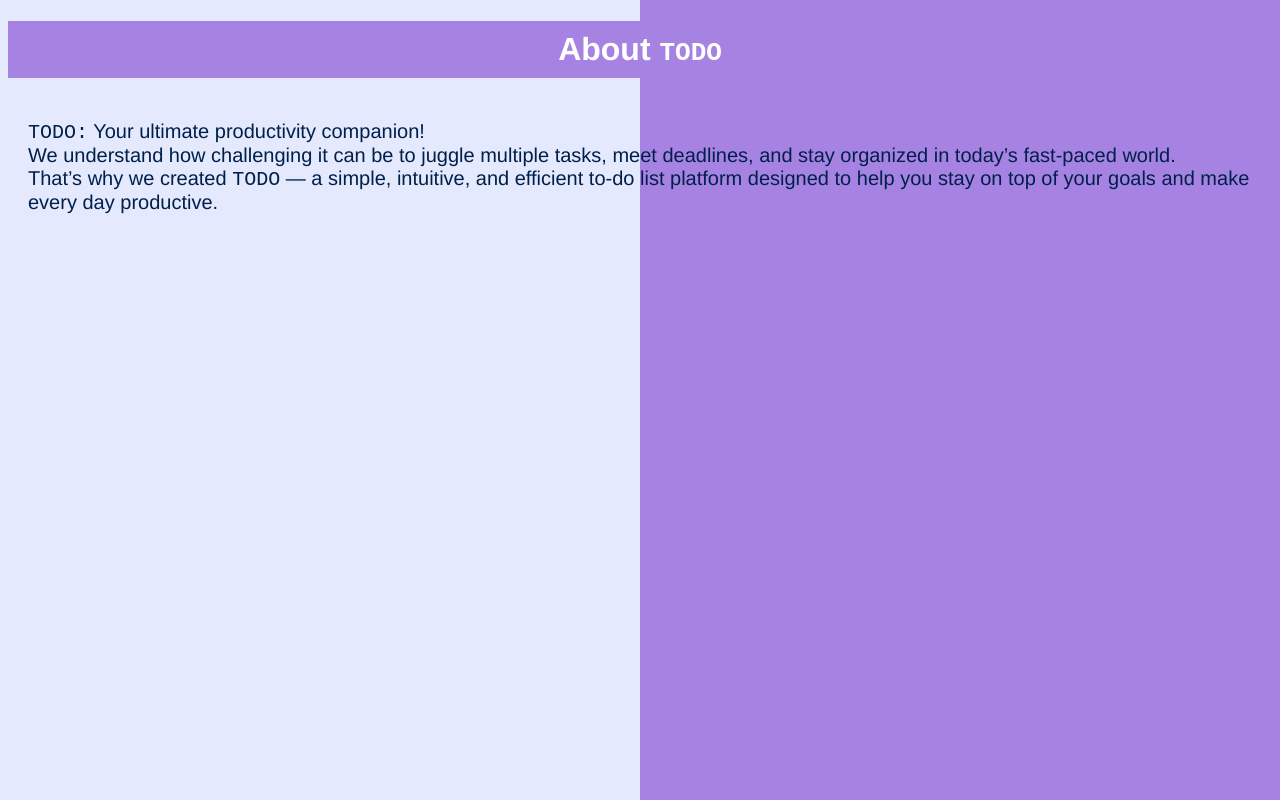
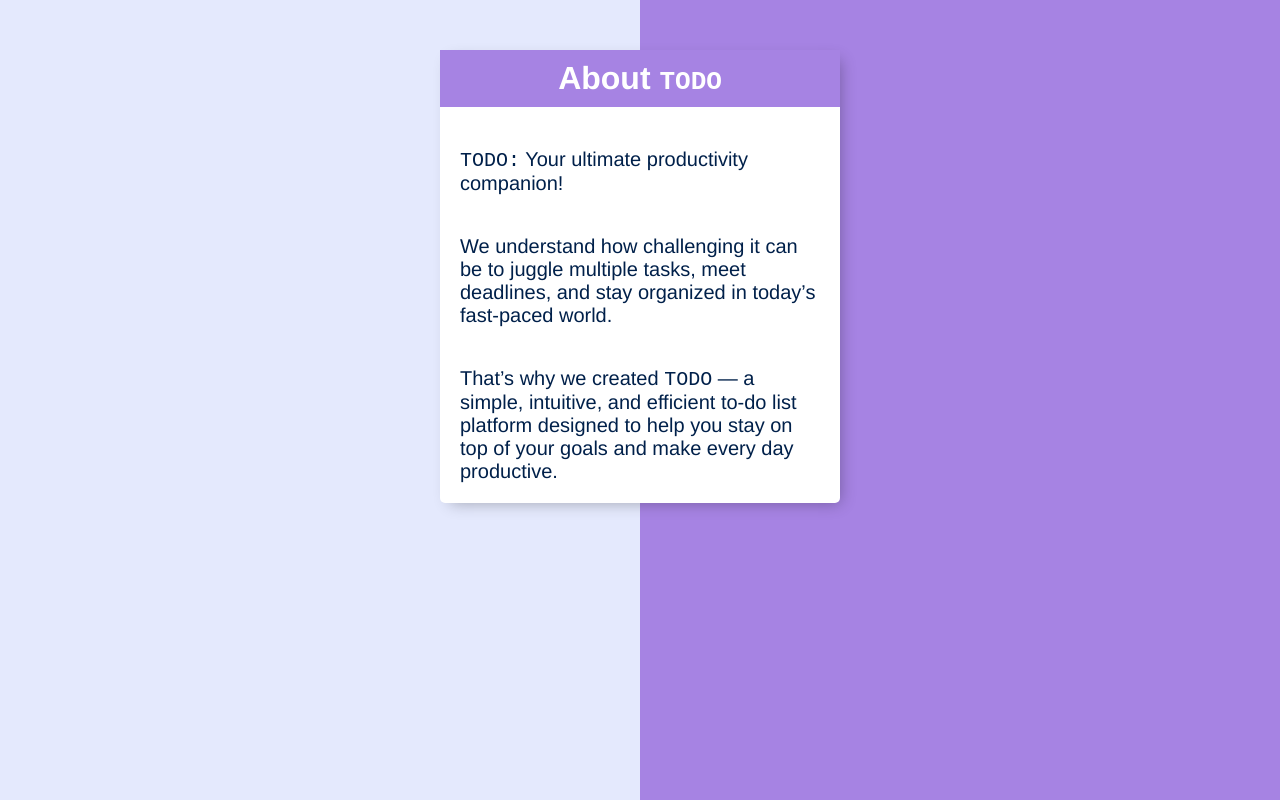
Before and after one commit to vivektripaathi/svelte-todo, a SvelteKit app: page /about in a window 1280 px wide. Shown: the top 800 px of the page. Built offline with nearby package versions, Linux system fonts and the light colour scheme.

Commit message:
style: add classes to about page elements

```diff
--- a/src/routes/about/+page.svelte
+++ b/src/routes/about/+page.svelte
@@ -1,9 +1,16 @@
-<h1>About <code>TODO</code></h1>
+<div class = "box">
+    <h1>About <code>TODO</code></h1>
 
-<p>
-    <code>TODO:</code> Your ultimate productivity companion!
-    <br />
-    We understand how challenging it can be to juggle multiple tasks, meet deadlines, and stay organized in today’s fast-paced world.
-    <br />
-    That’s why we created <code>TODO</code> — a simple, intuitive, and efficient to-do list platform designed to help you stay on top of your goals and make every day productive.
-</p>
+    <p>
+        <code>TODO:</code> Your ultimate productivity companion!
+    </p>
+    <p>
+        We understand how challenging it can be to juggle multiple tasks, meet deadlines,
+        and stay organized in today’s fast-paced world.
+    </p>
+    <p>
+        That’s why we created <code>TODO</code> — a simple, intuitive, and efficient
+        to-do list platform designed to help you stay on top of your goals and make
+        every day productive.
+    </p>
+</div>
```
